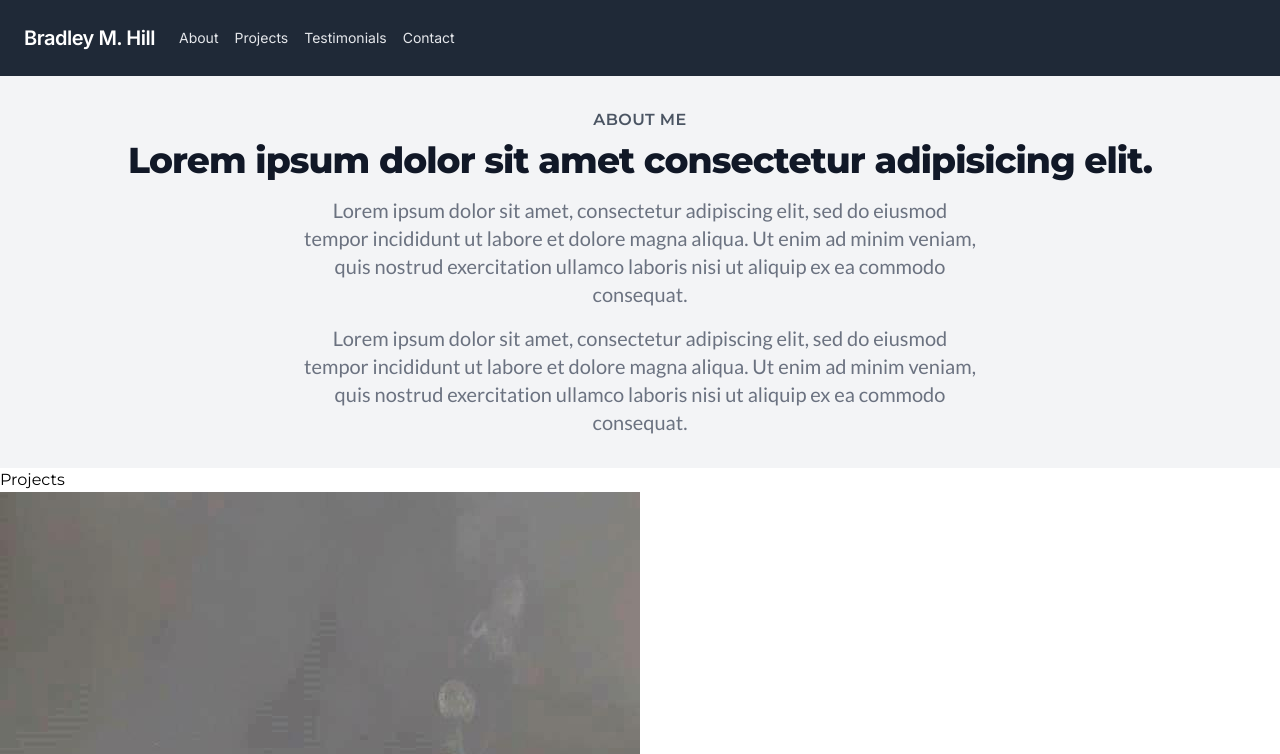
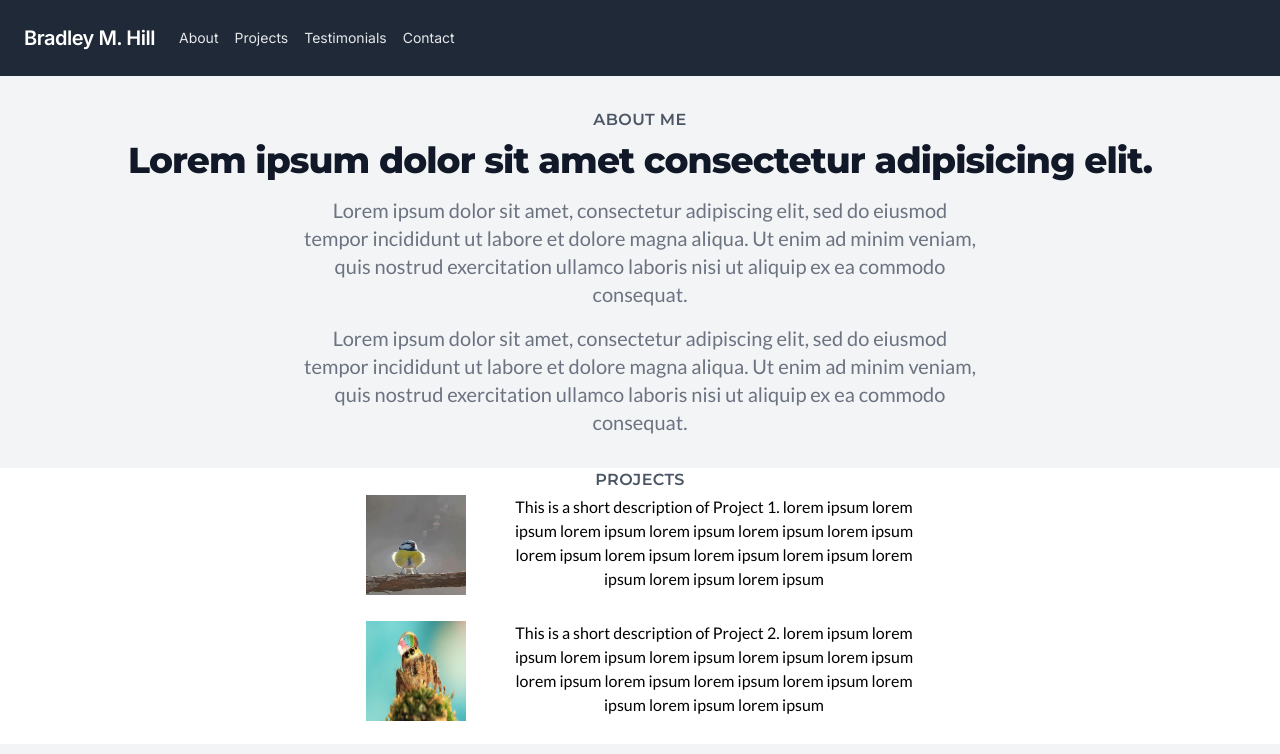
Before and after one commit to Bradley-Hill/bradley-hill-portfolio, a Next.js app in the folder bradley-portfolio/: page / in a window 1280 px wide. Shown: the top 754 px of the page. Built offline with nearby package versions, Linux system fonts and the light colour scheme.

Commit message:
styling the .project-item mostly

```diff
--- a/bradley-portfolio/src/app/layout.tsx
+++ b/bradley-portfolio/src/app/layout.tsx
@@ -1,22 +1,22 @@
-import type { Metadata } from 'next'
-import { Inter } from 'next/font/google'
-import './globals.css'
+import type { Metadata } from "next";
+import { Inter } from "next/font/google";
+import "./globals.css";
 
-const inter = Inter({ subsets: ['latin'] })
+const inter = Inter({ subsets: ["latin"] });
 
 export const metadata: Metadata = {
-  title: 'Create Next App',
-  description: 'Generated by create next app',
-}
+  title: "Bradley M. Hill",
+  description: "To demonstrate my skills as a software developer",
+};
 
 export default function RootLayout({
   children,
 }: {
-  children: React.ReactNode
+  children: React.ReactNode;
 }) {
   return (
     <html lang="en">
       <body className={inter.className}>{children}</body>
     </html>
-  )
+  );
 }
--- /dev/null
+++ b/bradley-portfolio/src/app/styles/ProjectItem.css
@@ -0,0 +1,26 @@
+.project-item {
+  display: grid;
+  grid-template-columns: 100px auto;
+  gap: 3rem;
+  align-items: start;
+  margin-bottom: 20px;
+  transition: box-shadow 0.3s ease-in-out;
+  border-radius: 5px;
+  padding: 3px;
+}
+
+.project-item:hover {
+  box-shadow: 0 0 5px rgba(0, 0, 0, 0.3);
+}
+
+.project-image {
+  width: 100%;
+  height: 100px;
+  margin-right: 10px;
+}
+
+.project-description {
+  text-align: center;
+  max-width: 400px;
+  margin: 0 auto;
+}
--- /dev/null
+++ b/bradley-portfolio/src/app/styles/Projects.css
@@ -0,0 +1,11 @@
+.projects-container {
+  display: flex;
+  flex-direction: column;
+  align-items: center;
+}
+
+.project {
+  display: flex;
+  align-items: center;
+  margin-bottom: 20px;
+}
--- a/bradley-portfolio/src/app/styles/Testimonials.css
+++ b/bradley-portfolio/src/app/styles/Testimonials.css
@@ -9,6 +9,7 @@
 
 .testimonial {
   padding: 1.5rem;
+  font-family: "Lato", sans-serif;
   border: 1px solid #ccc;
   border-radius: 0.5rem;
   box-shadow: 0 2px 4px rgba(0, 0, 0, 0.2);
--- a/bradley-portfolio/src/components/ExpandedProject.tsx
+++ b/bradley-portfolio/src/components/ExpandedProject.tsx
@@ -1,4 +1,5 @@
 import { Project } from "./Projects";
+import "../app/styles/ExpandedProject.css";
 
 interface ExpandedProjectProps {
   project: Project;
--- a/bradley-portfolio/src/components/ProjectItem.tsx
+++ b/bradley-portfolio/src/components/ProjectItem.tsx
@@ -1,4 +1,5 @@
 import { Project } from "./Projects";
+import "../app/styles/ProjectItem.css";
 
 interface ProjectItemProps {
   project: Project;
@@ -8,8 +9,8 @@ interface ProjectItemProps {
 export default function ProjectItem({ project, onExpand }: ProjectItemProps) {
   return (
     <div className="project-item" onClick={() => onExpand(project)}>
-      <img src={project.image} alt={project.title} />
-      <p>{project.shortDescription}</p>
+      <img src={project.image} alt={project.title} className="project-image" />
+      <p className="project-description">{project.shortDescription}</p>
     </div>
   );
 }
--- a/bradley-portfolio/src/components/Projects.tsx
+++ b/bradley-portfolio/src/components/Projects.tsx
@@ -1,5 +1,5 @@
 import React, { useState } from "react";
-import { StaticImageData } from "next/image";
+import "../app/styles/Projects.css";
 import ExpandedProject from "./ExpandedProject";
 import ProjectItem from "./ProjectItem";
 
@@ -16,16 +16,20 @@ const projectsData = [
   {
     id: 1,
     title: "Project 1",
-    shortDescription: "This is a short description of Project 1.",
-    longDescription: "This is a long description of Project 1.",
+    shortDescription:
+      "This is a short description of Project 1. lorem ipsum lorem ipsum lorem ipsum lorem ipsum lorem ipsum lorem ipsum lorem ipsum lorem ipsum lorem ipsum lorem ipsum lorem ipsum lorem ipsum lorem ipsum",
+    longDescription:
+      "This is a long description of Project 1.Lorem ipsum dolor sit amet consectetur adipisicing elit. Aliquam similique sint perferendis ratione amet dolore voluptatem alias exercitationem voluptates quos. Laudantium dolor earum ratione alias, vero, temporibus similique, atque unde natus in labore! Animi magnam, eligendi distinctio placeat, nihil quas ducimus laboriosam suscipit, dignissimos est repellendus dolore accusamus ipsa rem!",
     image: "/images/Seen birdsong.jpg",
     largeImage: "/images/Seen birdsong.jpg",
   },
   {
     id: 2,
     title: "Project 2",
-    shortDescription: "This is a short description of Project 2.",
-    longDescription: "This is a long description of Project 2.",
+    shortDescription:
+      "This is a short description of Project 2. lorem ipsum lorem ipsum lorem ipsum lorem ipsum lorem ipsum lorem ipsum lorem ipsum lorem ipsum lorem ipsum lorem ipsum lorem ipsum lorem ipsum lorem ipsum",
+    longDescription:
+      "This is a long description of Project 2.Lorem ipsum dolor sit amet consectetur adipisicing elit. Aliquam similique sint perferendis ratione amet dolore voluptatem alias exercitationem voluptates quos. Laudantium dolor earum ratione alias, vero, temporibus similique, atque unde natus in labore! Animi magnam, eligendi distinctio placeat, nihil quas ducimus laboriosam suscipit, dignissimos est repellendus dolore accusamus ipsa rem!",
     image: "/images/Spider with a droplet.jpg",
     largeImage: "/images/Spider with a droplet.jpg",
   },
@@ -44,8 +48,10 @@ export default function Projects() {
   };
 
   return (
-    <div className="projects-container">
-      <h1>Projects</h1>
+    <div id="projects" className="projects-container">
+      <h1 className="text-gray-600 font-semibold tracking-wide uppercase">
+        Projects
+      </h1>
       {expandedProject ? (
         <ExpandedProject
           project={expandedProject}
--- a/bradley-portfolio/src/components/Testimonials.tsx
+++ b/bradley-portfolio/src/components/Testimonials.tsx
@@ -2,7 +2,10 @@ import "../app/styles/Testimonials.css";
 
 export default function Testimonials() {
   return (
-    <div className="testimonials-container grid grid-cols-1 gap-8 sm:grid-cols-2 lg:grid-cols-4">
+    <div
+      id="testimonials"
+      className="bg-gray-100 testimonials-container grid grid-cols-1 gap-8 sm:grid-cols-2 lg:grid-cols-4"
+    >
       <div className="testimonial bg-gray-800 text-white">
         <p>
           "Lorem ipsum dolor sit amet, consectetur adipiscing elit, sed do
```
Also changed, not shown: bradley-portfolio/src/app/styles/ExpandedProject.css (added).
